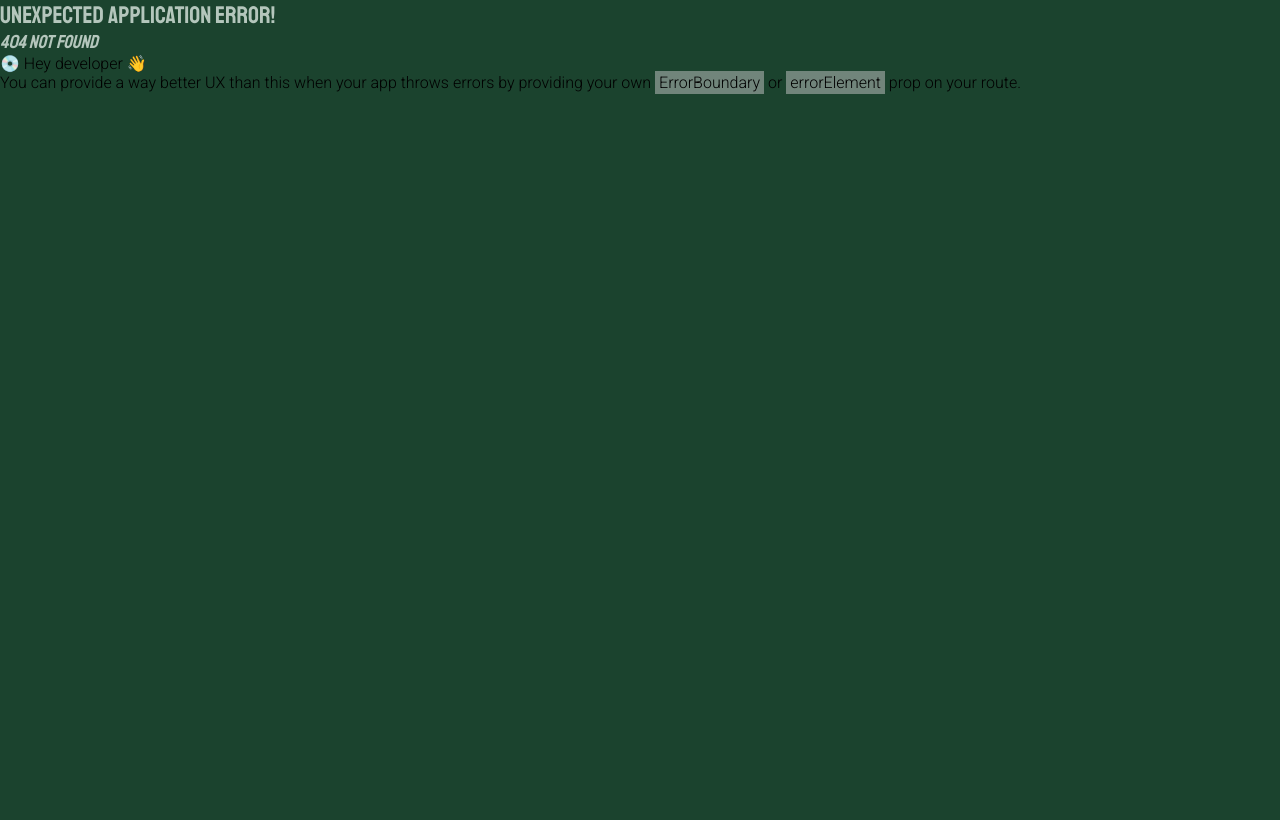
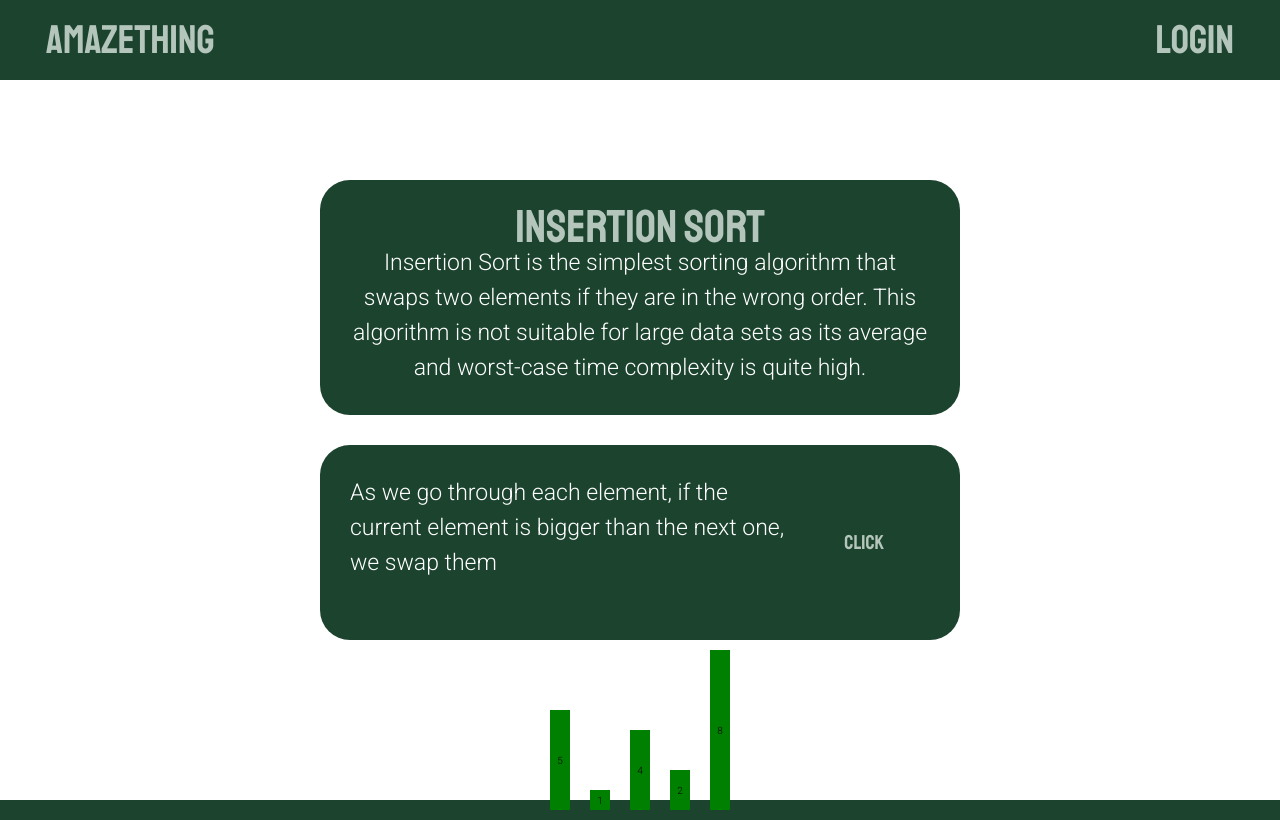
Before and after one commit to vadim-nest/aMAZEthing, a React (Vite) app in the folder Client/: page /insertionLesson in a window 1280 px wide. Before the commit this address had no page. Built offline with nearby package versions, Linux system fonts and the light colour scheme.

Commit message:
feat(his day is ruined): ruined isaacs day

```diff
--- a/Client/src/App.css
+++ b/Client/src/App.css
@@ -24,6 +24,10 @@ h1, h2, h3, button {
     color: var( --white-green);
 }
 
+button:hover{
+    color: var(--white)
+}
+
 .outlet {
     position: relative;
     top: 10vh
--- /dev/null
+++ b/Client/src/components/insertion-lesson.tsx
@@ -0,0 +1,71 @@
+import '../css/insertion-lesson.css'
+import { useEffect, useState } from 'react'
+import { insertionSortAlgo } from "../utils/sorting-algo";
+
+export default function InsertionLesson() {
+
+    const [array, setArray] = useState([5, 1, 4, 2, 8]);
+    const [clicked, setClicked] = useState(false)
+
+    let paragraphs = {
+        sortName: "Insertion sort",
+        firstP:
+          "Insertion Sort is the simplest sorting algorithm that swaps two elements if they are in the wrong order. This algorithm is not suitable for large data sets as its average and worst-case time complexity is quite high.",
+        secondP: "As we go through each element, if the current element is bigger than the next one, we swap them"
+      };
+
+    async function insertionSort() {
+        setClicked(true)
+        const copyArr = array.slice();
+        const {ArrayStates, animations} = bubbleSortAlgo(copyArr);
+        for(let i = 0; i<animations.length; i++) {
+          await delay(1000)
+          const [indexOne, elementOne, indexTwo, elementTwo] = animations[i]
+          document.getElementById(`${elementOne}`)!.style.backgroundColor = 'red'
+          document.getElementById(`${elementTwo}`)!.style.backgroundColor = 'red'
+          document.getElementById(`${elementOne}`)!.style.transform += `translateX(40px)`
+          document.getElementById(`${elementTwo}`)!.style.transform += `translateX(-40px)`
+          await delay(1000)
+          document.getElementById(`${elementOne}`)!.style.backgroundColor = 'green'
+          document.getElementById(`${elementTwo}`)!.style.backgroundColor = 'green'
+        }
+
+      }
+
+      function delay(time:number) {
+        return new Promise((res) => setTimeout(res, time));
+      }
+
+
+    return (
+        <div className="whole-page-wrapper">
+          <div className="lesson-wrapper">
+            <h1>{paragraphs.sortName}</h1>
+            <p>{paragraphs.firstP}</p>
+          </div>
+
+          <div className="lesson-wrapper-2">
+            <p>{paragraphs.secondP}</p>
+              {!clicked && <button className="button clickSort" > click </button>}
+          </div>
+
+          <div className="array">
+              {array.map((element, index) => (
+                <div
+                className={`array-el`}
+                style={{
+                  backgroundColor: "green",
+                  height: `${element*20}px`,
+                  order : `${index}`
+                }}
+                id={`${element}`}
+                key={index}
+                >
+                  {" "}
+                  {element}{" "}
+                </div>
+              ))}
+            </div>
+        </div>
+    );
+}
--- a/Client/src/components/learning.tsx
+++ b/Client/src/components/learning.tsx
@@ -98,12 +98,13 @@ export default function LearningPage () {
               L 140, 20
             '/>
 
+
             <circle className='circles' cx="13.2" cy="14.6" r="3" />
-            {/* +3.2, + 2.6 */}
             <image className='nuts' onClick={(() => navigate('/sortLesson'))}  x="10" y="12" href={theNut} height='6' width='6' />
 
+
             <circle className='circles' cx="20.2" cy="21.6" r="3" />
-            <image className='nuts' onClick={(() => alert('Are you nuts??'))} x="17" y="19" href={theNut} height='6' width='6' />
+            <image className='nuts' onClick={(() => navigate('/insertionLesson'))} x="17" y="19" href={theNut} height='6' width='6' />
 
             <circle className='circles' cx="30.2" cy="29.6" r="3" />
             <image className='nuts' onClick={(() => alert('Are you nuts??'))} x="27" y="27" href={theNut} height='6' width='6' />
--- a/Client/src/components/sort-lesson.tsx
+++ b/Client/src/components/sort-lesson.tsx
@@ -72,7 +72,7 @@ export default function SortLesson() {
 
         <div className="lesson-wrapper-2">
           <p>{paragraphs.secondP}</p>
-            {!clicked && <button className="button" onClick={bubbleSort}> click </button>}
+            {!clicked && <button className="button clickSort" onClick={bubbleSort}> click </button>}
         </div>
 
         <div className="array">
--- a/Client/src/css/sort-lesson.css
+++ b/Client/src/css/sort-lesson.css
@@ -45,7 +45,8 @@
   align-items: flex-end;
 }
 
-.button{
+.clickSort{
+  font-size: 20px;
 }
 
 .array-el {
--- a/Client/src/main.tsx
+++ b/Client/src/main.tsx
@@ -10,6 +10,7 @@ import Profile from './components/profile';
 import About from './components/about';
 import SortLesson from './components/sort-lesson';
 import { Provider } from "react-redux";
+import InsertionLesson from './components/insertion-lesson';
 import {store} from './features/store'
 
 const router = createBrowserRouter([
@@ -45,6 +46,9 @@ const router = createBrowserRouter([
         path: '/sortLesson',
         element: <SortLesson />,
       },
+      {path:'/insertionLesson',
+      element: <InsertionLesson/>
+      }
     ],
   },
 ]);
--- a/Client/src/utils/sorting-algo.ts
+++ b/Client/src/utils/sorting-algo.ts
@@ -16,7 +16,7 @@ export function bubbleSortAlgo(arr: number[]) {
   return {ArrayStates, animations};
 }
 
-export function insertionSort(arr: number[]) {
+export function insertionSortAlgo(arr: number[]) {
   const ArrayStates: number[][] = [];
   ArrayStates.push([...arr]);
   const visitedIndex: {
```
Also changed, not shown: Client/src/css/insertion-lesson.css (added).
